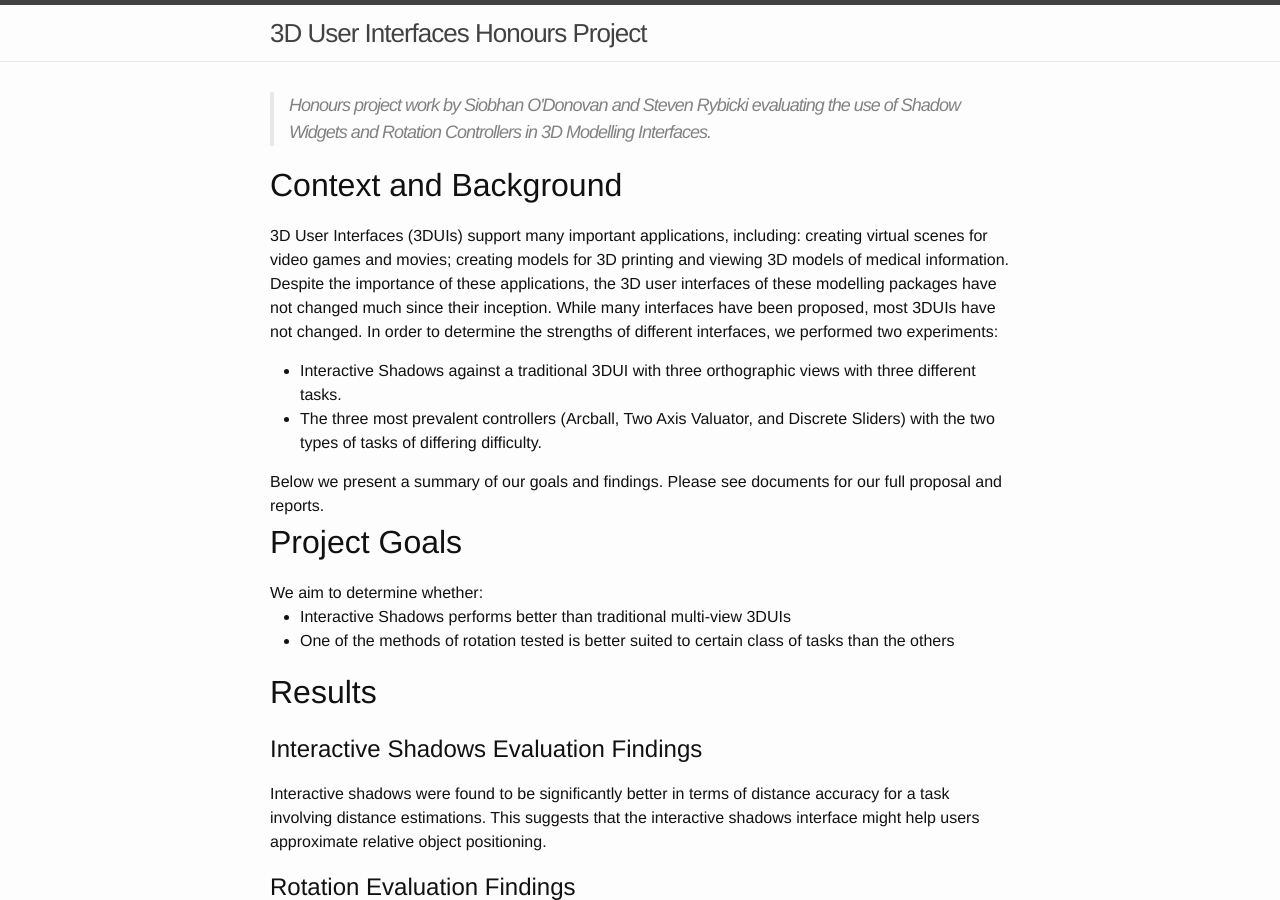
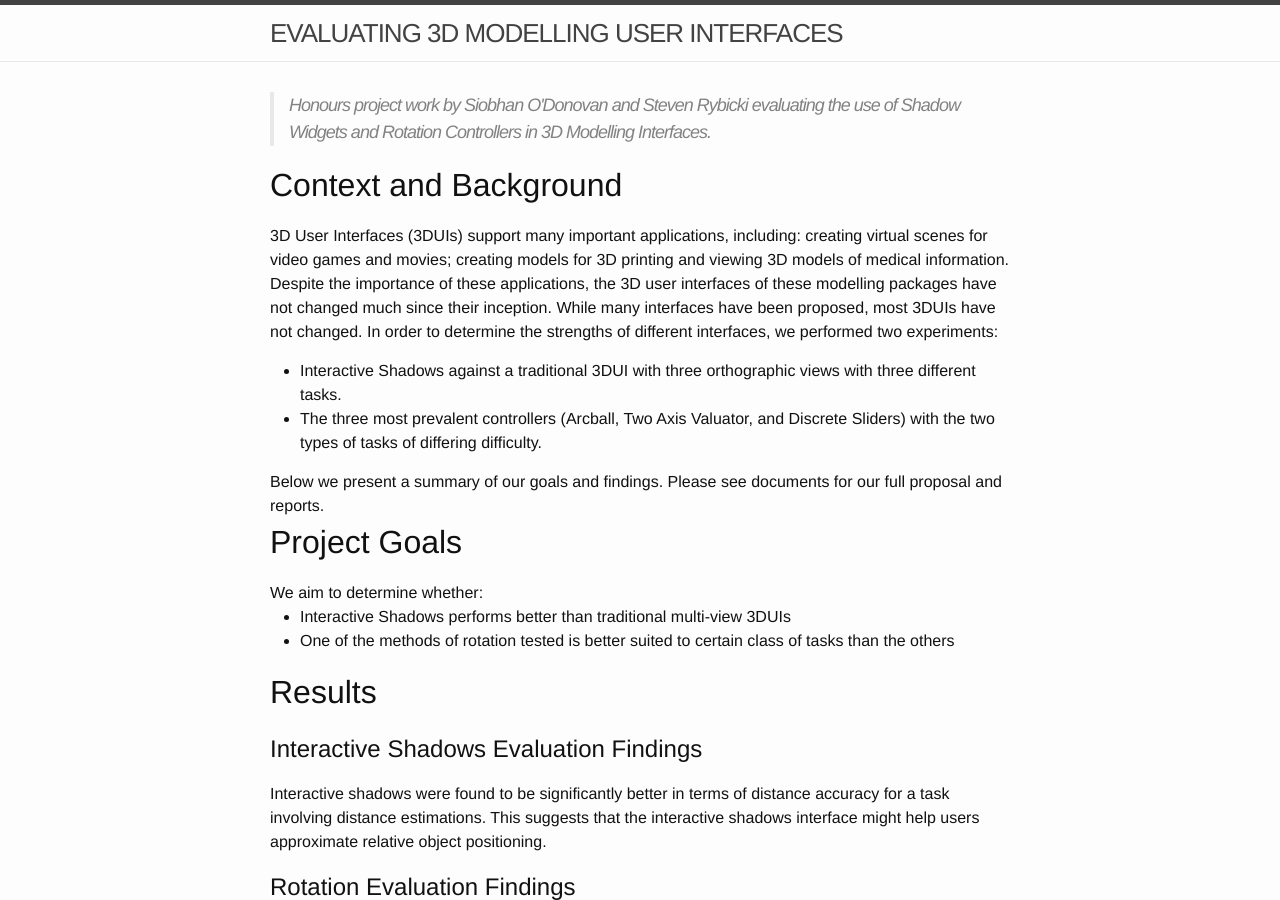
Before and after one commit to 3DUI/3DUI.github.io, a Jekyll site: the page built from index.html, in a window 1280 px wide and 900 px high. Built offline with Jekyll 4.4.1, drawn with Linux system fonts in a browser that asks for light colours; some of the changed text lies outside the part shown.

```diff
--- a/_config.yml
+++ b/_config.yml
@@ -1,5 +1,5 @@
 # Site settings
-title: 3D User Interfaces Honours Project
+title: EVALUATING 3D MODELLING USER INTERFACES
 description: > # this means to ignore newlines until "baseurl:"
   Honours project work by Siobhan O''Donovan and Steven Rybicki evaluating the
   use of Interactive Shadows and Rotation Controllers in 3D Modelling Interfaces.
--- a/index.html
+++ b/index.html
@@ -1,6 +1,9 @@
 ---
 layout: default
 ---
+
+<!--fonts to be used-->
+<!--<link href='https://fonts.googleapis.com/css?family=Merriweather:700|Lato' rel='stylesheet' type='text/css'>-->
 
 <div class="home">
     <blockquote>
```
Also changed, not shown: images/cubes.jpg (added).
